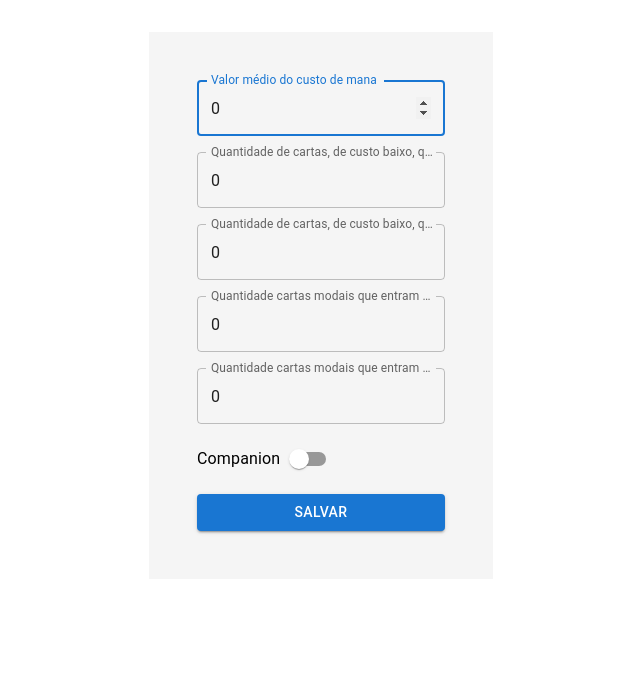
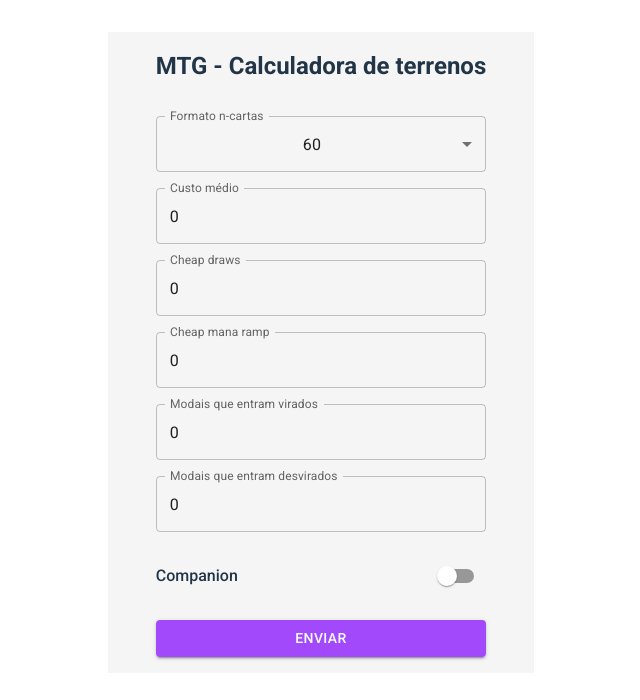
Before and after one commit to rafaelcf03/mtg-land-count, a React (Vite) app: page / in a window 1280 px wide. Shown: the top 700 px of the page, without its empty margins (319-959 px from the left). Built offline with nearby package versions, Linux system fonts and the light colour scheme.

Commit message:
feat: changes on form, added a header and updated the readme

```diff
--- a/index.html
+++ b/index.html
@@ -5,6 +5,13 @@
     <link rel="icon" type="image/svg+xml" href="/64px-MTG.svg" />
     <meta name="viewport" content="width=device-width, initial-scale=1.0" />
     <title>MTG - Calculadora de Terrenos</title>
+
+    <link rel="preconnect" href="https://fonts.googleapis.com" />
+    <link rel="preconnect" href="https://fonts.gstatic.com" crossorigin />
+    <link
+      href="https://fonts.googleapis.com/css2?family=Roboto:ital,wght@0,100..900;1,100..900&display=swap"
+      rel="stylesheet"
+    />
   </head>
   <body>
     <div id="root"></div>
--- a/package.json
+++ b/package.json
@@ -32,5 +32,6 @@
     "typescript": "~5.7.2",
     "typescript-eslint": "^8.24.1",
     "vite": "^6.2.0"
-  }
+  },
+  "packageManager": "yarn@1.22.22+sha512.a6b2f7906b721bba3d67d4aff083df04dad64c399707841b7acf00f6b133b7ac24255f2652fa22ae3534329dc6180534e98d17432037ff6fd140556e2bb3137e"
 }
--- a/src/App.css
+++ b/src/App.css
@@ -38,7 +38,7 @@
   margin: 0 auto;
   height: max-content;
   background-color: whitesmoke;
-  padding: 3rem;
+  padding: 1rem 3rem;
 }
 
 .form {
@@ -51,9 +51,19 @@
   display: flex;
   flex-direction: row;
   align-items: center;
-  justify-content: start;
+  justify-content: space-between;
 }
 
 .text {
-  color: black;
+  font-weight: 500;
 }
+
+.div-header {
+  margin: 0;
+  margin-bottom: 2rem;
+  padding: 0;
+}
+
+.text-header {
+  margin: 0;
+}
--- a/src/App.tsx
+++ b/src/App.tsx
@@ -1,94 +1,131 @@
-import { useState } from "react";
 import { useForm, SubmitHandler, Controller } from "react-hook-form";
-import { Button, Switch, TextField, Typography } from "@mui/material";
+import {
+  Button,
+  MenuItem,
+  Switch,
+  TextField,
+  ThemeProvider,
+} from "@mui/material";
 import { z } from "zod";
 import { zodResolver } from "@hookform/resolvers/zod";
 import "./App.css";
+import { theme } from "./themes/theme-config";
+import Header from "./components/Header";
 
 const schema = z.object({
+  nCardDeck: z.number(),
   avgManaValue: z.number(),
-  nCheapDraw: z.number(),
-  nCheapManaRamp: z.number(),
-  nNonMythicLand: z.number(),
-  nMythicLand: z.number(),
+  nCheapDraw: z.number().int(),
+  nCheapManaRamp: z.number().int(),
+  nNonMythicLand: z.number().int(),
+  nMythicLand: z.number().int(),
   companion: z.boolean(),
 });
 
 type FormFields = z.infer<typeof schema>;
 
 function App() {
-  const [avgManaValue, setAvgManaValue] = useState<number>(0);
-  const [nCheapDraw, setNCheapDraw] = useState<number>(0);
-  const [nCheapManaRamp, setNCheapManaRamp] = useState<number>(0);
-  const [nNonMythicLand, setNNonMythicLand] = useState<number>(0);
-  const [nMythicLand, setMythicLand] = useState<number>(0);
-  const [companion, setCompanion] = useState<boolean>(false);
+  const nCardDeckOptions = [60, 80, 99];
 
   const {
-    register,
     handleSubmit,
     control,
+    setValue,
     formState: { isSubmitting },
   } = useForm<FormFields>({
     defaultValues: {
-      avgManaValue,
-      nCheapDraw,
-      nCheapManaRamp,
-      nNonMythicLand,
-      nMythicLand,
-      companion,
+      nCardDeck: 60,
+      avgManaValue: 0,
+      nCheapDraw: 0,
+      nCheapManaRamp: 0,
+      nNonMythicLand: 0,
+      nMythicLand: 0,
+      companion: false,
     },
     resolver: zodResolver(schema),
   });
 
-  const calculateLandCount = (nCardDeck: number): number => {
+  const calculateLandCount = (data: FormFields): number => {
     let landCount = 0;
 
-    if (nCardDeck == 99) {
+    if (data.nCardDeck == 99) {
       landCount =
         31.42 +
-        3.13 * avgManaValue -
-        0.28 * (nCheapDraw + nCheapManaRamp) +
-        nNonMythicLand * 0.38 +
-        nMythicLand * 0.74;
-    } else if (nCardDeck == 80) {
+        3.13 * data.avgManaValue -
+        0.28 * (data.nCheapDraw + data.nCheapManaRamp) +
+        data.nNonMythicLand * 0.38 +
+        data.nMythicLand * 0.74;
+    } else if (data.nCardDeck == 80) {
       landCount =
         26.43 +
-        2.53 * avgManaValue -
-        0.28 * (nCheapDraw + nCheapManaRamp) +
-        nNonMythicLand * 0.38 +
-        nMythicLand * 0.74;
+        2.53 * data.avgManaValue -
+        0.28 * (data.nCheapDraw + data.nCheapManaRamp) +
+        data.nNonMythicLand * 0.38 +
+        data.nMythicLand * 0.74;
     } else {
       landCount =
         19.59 +
-        1.9 * avgManaValue -
-        0.28 * (nCheapDraw + nCheapManaRamp) +
-        0.27 * Number(companion) +
-        nNonMythicLand * 0.38 +
-        nMythicLand * 0.74;
+        1.9 * data.avgManaValue -
+        0.28 * (data.nCheapDraw + data.nCheapManaRamp) +
+        0.27 * Number(data.companion) +
+        data.nNonMythicLand * 0.38 +
+        data.nMythicLand * 0.74;
     }
 
     return landCount;
   };
 
   const onSubmit: SubmitHandler<FormFields> = async (data: FormFields) => {
-    console.log(data);
+    const total = calculateLandCount(data);
+    console.log("total: ", total, "\ndata: ", data);
+  };
+
+  const handleSelectChange = (value: number) => {
+    if (value == 80) {
+      setValue("companion", true);
+    } else {
+      setValue("companion", false);
+    }
   };
 
   return (
+    <ThemeProvider theme={theme}>
       <main className="main-body">
+        <Header />
         <form noValidate onSubmit={handleSubmit(onSubmit)} className="form">
+          <Controller
+            control={control}
+            name="nCardDeck"
+            render={({ field: { onChange } }) => (
+              <TextField
+                select
+                label="Formato n-cartas"
+                variant="outlined"
+                defaultValue={60}
+                onChange={(e) => {
+                  onChange(parseFloat(e.target.value));
+                  handleSelectChange(parseFloat(e.target.value));
+                }}
+              >
+                {nCardDeckOptions.map((value) => (
+                  <MenuItem key={value} value={value}>
+                    {value}
+                  </MenuItem>
+                ))}
+              </TextField>
+            )}
+          />
+
           <Controller
             control={control}
             name="avgManaValue"
             render={({ field: { onChange, value } }) => (
               <TextField
                 type="number"
-              autoFocus
-              label="Valor médio do custo de mana"
+                label="Custo médio"
                 variant="outlined"
                 onChange={(e) => {
-                onChange(parseInt(e.target.value));
+                  onChange(parseFloat(e.target.value));
                 }}
                 value={value}
               />
@@ -101,7 +138,7 @@
             render={({ field: { onChange, value } }) => (
               <TextField
                 type="number"
-              label="Quantidade de cartas, de custo baixo, que compram"
+                label="Cheap draws"
                 variant="outlined"
                 onChange={(e) => {
                   onChange(parseInt(e.target.value));
@@ -117,7 +154,7 @@
             render={({ field: { onChange, value } }) => (
               <TextField
                 type="number"
-              label="Quantidade de cartas, de custo baixo, que rampam"
+                label="Cheap mana ramp"
                 variant="outlined"
                 onChange={(e) => {
                   onChange(parseInt(e.target.value));
@@ -133,7 +170,7 @@
             render={({ field: { onChange, value } }) => (
               <TextField
                 type="number"
-              label="Quantidade cartas modais que entram viradas"
+                label="Modais que entram virados"
                 variant="outlined"
                 onChange={(e) => {
                   onChange(parseInt(e.target.value));
@@ -149,7 +186,7 @@
             render={({ field: { onChange, value } }) => (
               <TextField
                 type="number"
-              label="Quantidade cartas modais que entram desviradas"
+                label="Modais que entram desvirados"
                 variant="outlined"
                 onChange={(e) => {
                   onChange(parseInt(e.target.value));
@@ -160,7 +197,7 @@
           />
 
           <label className="switch-label">
-          <Typography className="text">Companion</Typography>
+            <p className="text">Companion</p>
             <Controller
               control={control}
               name="companion"
@@ -172,7 +209,7 @@
                   }}
                   checked={value}
                   size="medium"
-                sx={{ margin: 0 }}
+                  color="violet"
                 />
               )}
             />
@@ -182,12 +219,13 @@
             type="submit"
             variant="contained"
             disabled={isSubmitting}
-          color="primary"
+            color="violet"
           >
-          Salvar
+            Enviar
           </Button>
         </form>
       </main>
+    </ThemeProvider>
   );
 }
 
--- /dev/null
+++ b/src/components/Header.tsx
@@ -0,0 +1,11 @@
+import "../App.css";
+
+function Header() {
+  return (
+    <div className="div-header">
+      <h2 className="text-header">MTG - Calculadora de terrenos</h2>
+    </div>
+  );
+}
+
+export default Header;
--- a/src/index.css
+++ b/src/index.css
@@ -1,10 +1,10 @@
 :root {
-  font-family: system-ui, Avenir, Helvetica, Arial, sans-serif;
+  font-family: "Roboto", Arial, Helvetica, sans-serif;
   line-height: 1.5;
   font-weight: 400;
 
   color-scheme: light dark;
-  color: rgba(255, 255, 255, 0.87);
+  color: black;
   background-color: #242424;
 
   font-synthesis: none;
--- /dev/null
+++ b/src/themes/theme-config.ts
@@ -0,0 +1,38 @@
+import { alpha, createTheme, getContrastRatio } from "@mui/material/styles";
+
+declare module "@mui/material/styles" {
+  interface Palette {
+    violet: Palette["primary"];
+  }
+
+  interface PaletteOptions {
+    violet?: PaletteOptions["primary"];
+  }
+}
+
+declare module "@mui/material/Switch" {
+  interface SwitchPropsColorOverrides {
+    violet: true;
+  }
+}
+
+declare module "@mui/material/Button" {
+  interface ButtonPropsColorOverrides {
+    violet: true;
+  }
+}
+
+const violetBase = "#7F00FF";
+const violetMain = alpha(violetBase, 0.7);
+
+export const theme = createTheme({
+  palette: {
+    violet: {
+      main: violetMain,
+      light: alpha(violetBase, 0.5),
+      dark: alpha(violetBase, 0.9),
+      contrastText:
+        getContrastRatio(violetMain, "#fff") > 4.5 ? "#fff" : "#111",
+    },
+  },
+});
```
Also changed, not shown: 2 other files (tests, documents, lock files or other folders). Lines whose indentation alone changed are shown as unchanged.
